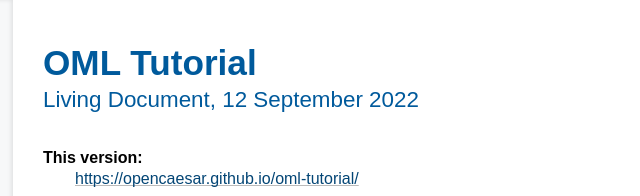
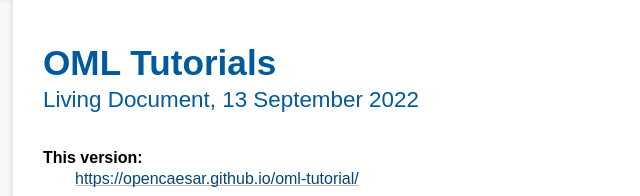
Before and after one commit to opencaesar/oml-tutorials, a plain HTML site: page docs/index.html in a window 1280 px wide. Shown: the top 196 px of the page, 421-1061 px from the left. Drawn offline with Linux system fonts and the light colour scheme.

Commit message:
tutorials

```diff
--- a/docs/index.html
+++ b/docs/index.html
@@ -1,7 +1,7 @@
 <!doctype html><html lang="en">
  <head>
   <meta content="text/html; charset=utf-8" http-equiv="Content-Type">
-  <title>OML Tutorial</title>
+  <title>OML Tutorials</title>
   <meta content="width=device-width, initial-scale=1, shrink-to-fit=no" name="viewport">
 <style data-fill-with="stylesheet">/******************************************************************************
  *                   Style sheet for the W3C specifications                   *
@@ -1489,7 +1489,7 @@ Possible extra rowspan handling
 </style>
   <meta content="Bikeshed version 44af0bf3e, updated Fri Jul 29 17:05:16 2022 -0700" name="generator">
   <link href="https://opencaesar.github.io/oml-tutorial/" rel="canonical">
-  <meta content="0c38d89ea26a68f103a66f7c69a24d63785945b4" name="document-revision">
+  <meta content="ead4c5fbc9552b1a273d00a38ab992cc4825379e" name="document-revision">
 <style>
 a[data-link-type=biblio] {
     white-space: pre-wrap;
@@ -2023,8 +2023,8 @@ c-[il] { color: #000000 } /* Literal.Number.Integer.Long */
  <body class="h-entry">
   <div class="head">
    <p data-fill-with="logo"><a class="logo" href="http://www.opencaesar.io/oml/"><img alt="OML Specification" height="48" src="https://opencaesar.github.io/oml/images/oml.svg"></a></p>
-   <h1 class="p-name no-ref" id="title">OML Tutorial</h1>
-   <h2 class="no-num no-toc no-ref heading settled" id="profile-and-date"><span class="content">Living Document, <time class="dt-updated" datetime="2022-09-12">12 September 2022</time></span></h2>
+   <h1 class="p-name no-ref" id="title">OML Tutorials</h1>
+   <h2 class="no-num no-toc no-ref heading settled" id="profile-and-date"><span class="content">Living Document, <time class="dt-updated" datetime="2022-09-13">13 September 2022</time></span></h2>
    <div data-fill-with="spec-metadata">
     <dl>
      <dt>This version:
```
Also changed, not shown: 1 other file.
